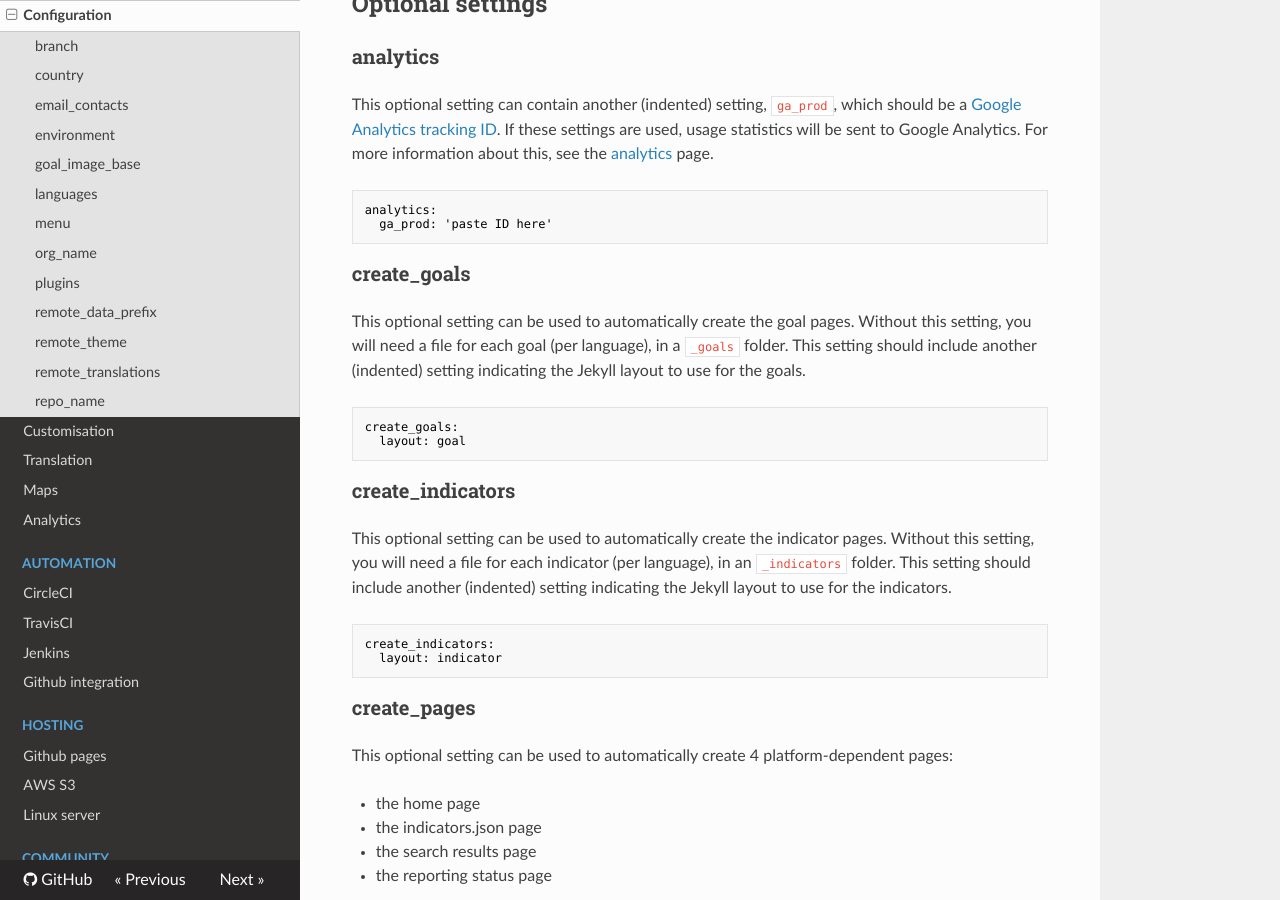
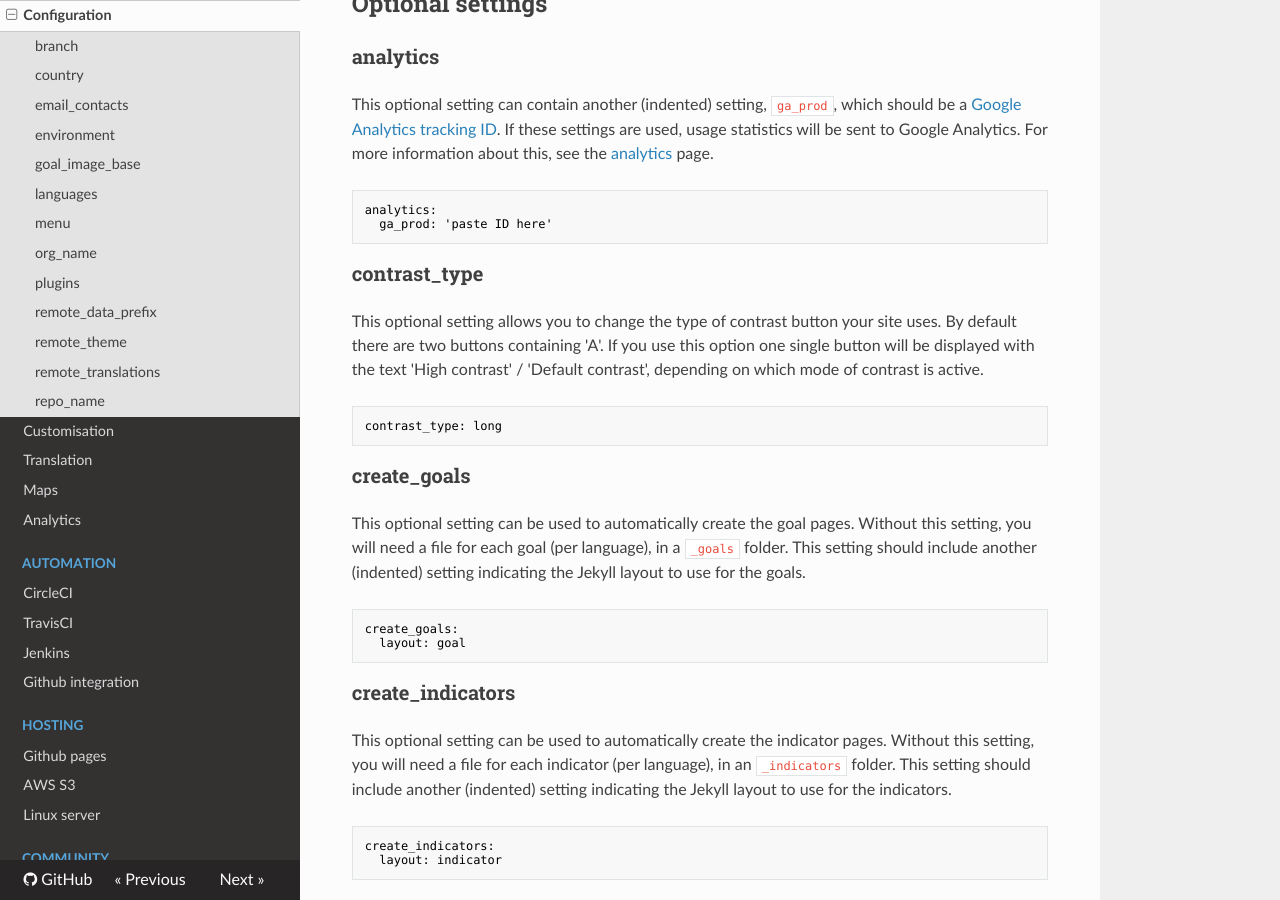
Before and after one commit to open-sdg/open-sdg, an MkDocs documentation site: the page built from docs/configuration.md, in a window 1280 px wide and 900 px high, scrolled down 3290 px. Built offline with MkDocs 1.6.1, drawn with Linux system fonts in a browser that asks for light colours; nearby versions of some CDN libraries; old or Windows-style settings are respelled for this version of MkDocs; some of the changed text lies outside the part shown.

Commit message:
Put contrast_type in alphabetical list

````diff
--- a/docs/configuration.md
+++ b/docs/configuration.md
@@ -152,6 +152,14 @@ analytics:
   ga_prod: 'paste ID here'
 ```
 
+### contrast_type
+
+This optional setting allows you to change the type of contrast button your site uses. By default there are two buttons containing 'A'. If you use this option one single button will be displayed with the text 'High contrast' / 'Default contrast', depending on which mode of contrast is active.
+
+```nohighlight
+contrast_type: long
+```
+
 ### create_goals
 
 This optional setting can be used to automatically create the goal pages. Without this setting, you will need a file for each goal (per language), in a `_goals` folder. This setting should include another (indented) setting indicating the Jekyll layout to use for the goals.
````
Also changed, not shown: other parts of docs/configuration.md (+0 -4 lines).
